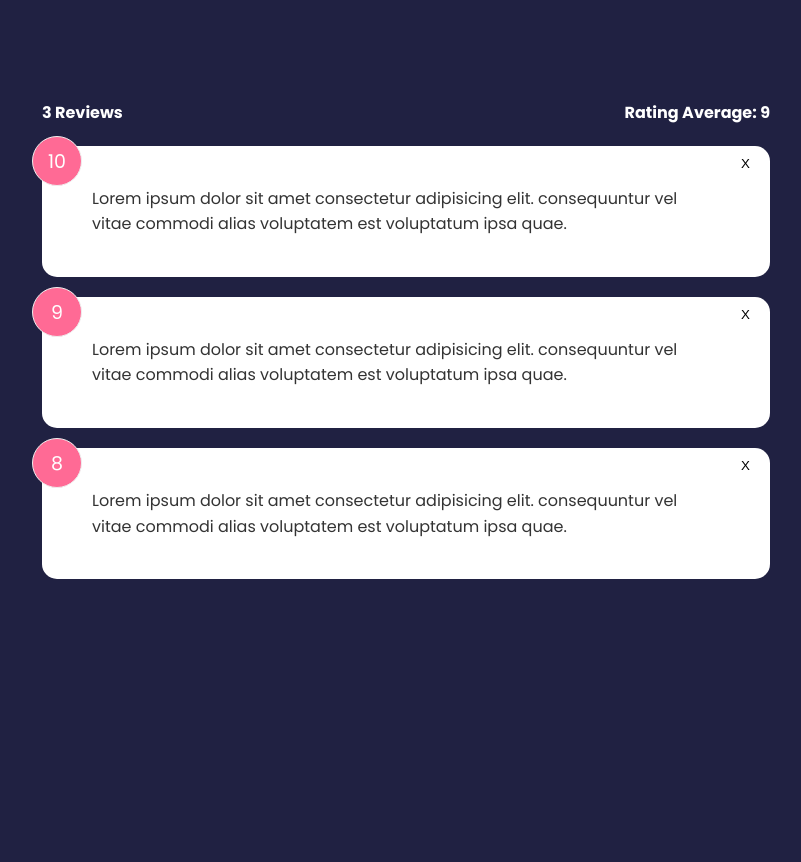
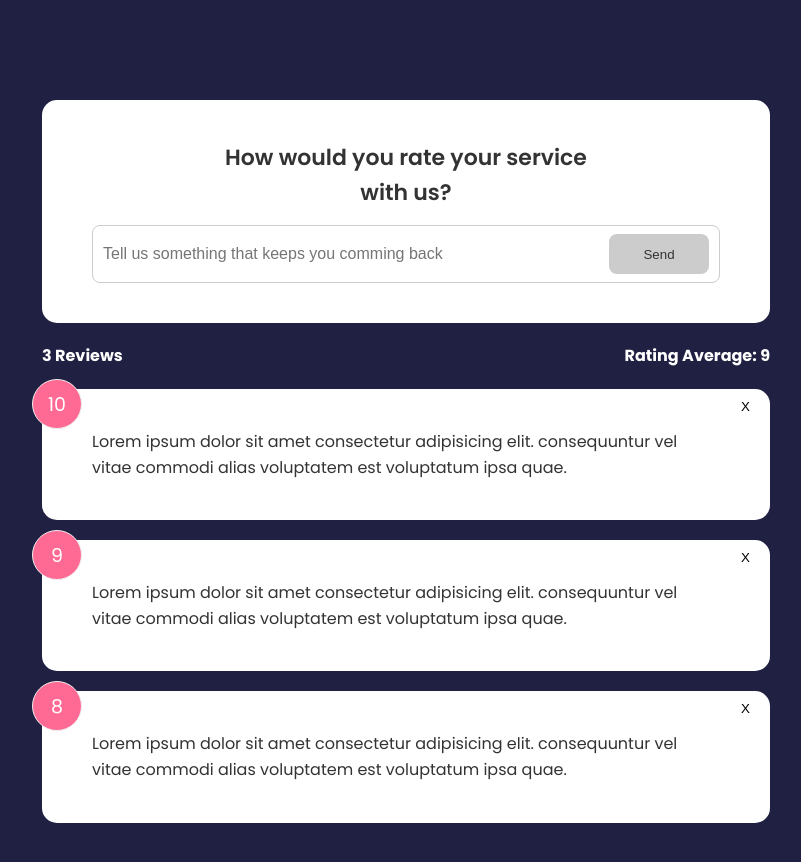
Before and after one commit to rizqyfahmi/hello-svelte, a Svelte app: page / in a window 1280 px wide. Shown: the top 862 px of the page, without its empty margins (234-1035 px from the left). Before the commit the page ends 800 px from the top, so only its background shows below. Built offline with nearby package versions, Linux system fonts and the light colour scheme.

Commit message:
"FeedbackForm" custom component

```diff
--- a/src/App.svelte
+++ b/src/App.svelte
@@ -1,4 +1,5 @@
 <script>
+    import FeedbackForm from "./components/FeedbackForm.svelte";
     import FeedbackList from "./components/FeedbackList.svelte";
     import FeedbackStats from "./components/FeedbackStats.svelte";
 
@@ -30,6 +31,7 @@
 </script>
 
 <main class="container">
+	<FeedbackForm />
 	<FeedbackStats {count} {average} />
 	<FeedbackList {feedback} on:delete-feedback={onDeleteFeedback} />
 </main>
--- /dev/null
+++ b/src/components/Button.svelte
@@ -0,0 +1,40 @@
+<script>
+    export let style = 'primary'
+    export let type = 'button'
+    export let disabled = false
+</script>
+
+<button {type} {disabled} class="{style}">
+    <slot></slot>
+</button>
+
+<style>
+    button {
+        color: #fff;
+        border: 0;
+        border-radius: 8px;
+        color: #fff;
+        width: 100px;
+        height: 40px;
+        cursor: pointer;
+    }
+    .primary {
+        background-color: #202142;
+    }
+    .secondary {
+        background: #ff6a95;
+    }
+    button:hover {
+        transform: scale(0.98);
+        opacity: 0.9;
+    }
+    button:disabled{
+        background-color: #cccccc;
+        color: #333;
+        cursor:auto;
+    }
+    button:disabled:hover{
+        transform:scale(1);
+        opacity: 1;
+    }
+</style>
--- /dev/null
+++ b/src/components/FeedbackForm.svelte
@@ -0,0 +1,70 @@
+<script>
+    import Button from "./Button.svelte";
+    import Card from "./Card.svelte";
+
+    let text = '';
+    let btnDisable = true;
+    let min = 10;
+    let message = '';
+
+    const onInput = () => {
+        if (text.trim().length <= min) {
+            message = `Text must be at least ${min} characters`
+            btnDisable = true;
+            return;
+        }
+
+        message = '';
+        btnDisable = false;
+    }
+</script>
+
+<Card>
+    <header>
+        <h2>How would you rate your service with us?</h2>
+    </header>
+    <form>
+        <div class="input-group">
+            <input type="text" on:input={onInput} bind:value={text} placeholder="Tell us something that keeps you comming back" />
+            <Button type="submit" disabled={btnDisable}>Send</Button>
+        </div>
+        {#if message}
+            <div class="message">
+                {message}
+            </div>
+        {/if}
+    </form>
+</Card>
+
+<style>
+    header {
+        max-width: 400px;
+        margin: auto;
+    }
+    header h2 {
+        font-size: 22px;
+        font-weight: 600;
+        text-align: center;
+    }
+    .input-group {
+        display: flex;
+        flex-direction: row;
+        border: 1px solid #ccc;
+        padding: 8px 10px;
+        border-radius: 8px;
+        margin-top: 15px;
+    }
+    input {
+        flex-grow: 2;
+        border: none;
+        font-size: 16px;
+    }
+    input:focus {
+        outline: none;
+    }
+    .message{
+        padding-top: 10px;
+        text-align: center;
+        color: rebeccapurple;
+    }
+</style>
```
